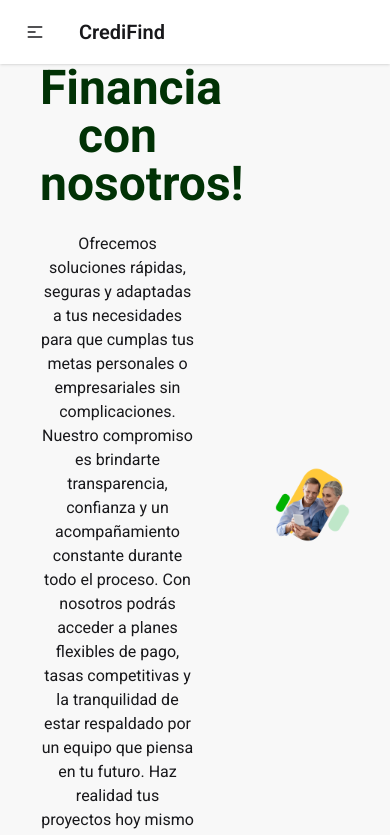
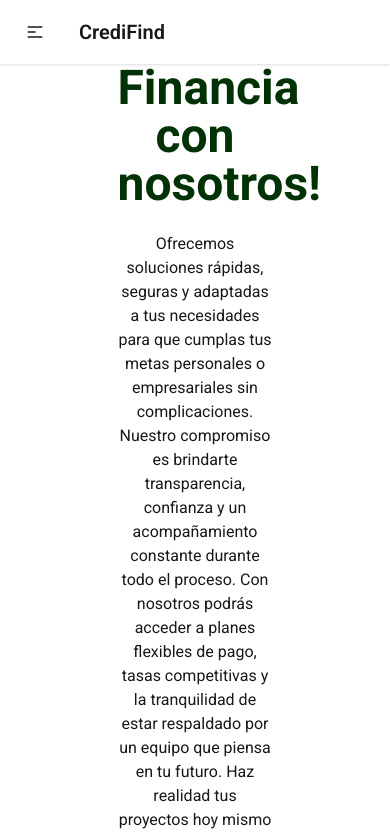
Before and after one commit to Jason-AML/CrediFind, a React (Vite) app: page / in a window 390 px wide. Shown: the top 835 px of the page. Built offline with nearby package versions, Linux system fonts and the light colour scheme; no server answers.

Commit message:
styles(Hero-img): Oculte la imagen para pantallas menores a lg

```diff
--- a/src/components/Hero.jsx
+++ b/src/components/Hero.jsx
@@ -1,9 +1,10 @@
 import imgHero from "../assets/img-hero.png";
+
 import { motion } from "framer-motion";
 export const Hero = () => {
   return (
-    <section className="flex align-center justify-center bg-base-200 min-h-screen w-full ">
-      <div className="flex align-center justify-center w-full gap-20 px-10">
+    <section className="flex align-center justify-center  min-h-screen w-full ">
+      <div className="flex align-center justify-center w-full gap-20 px-10 ">
         <div className="flex flex-col text-center w-1/2 align-center justify-center">
           {/*Hero title */}
           <motion.h1
@@ -67,7 +68,8 @@ export const Hero = () => {
             damping: 10,
             delay: 0.6,
           }}
-          className="flex flex-col text-center w-[1/2] align-center justify-center"
+          className=" flex-col text-center w-[1/2] align-center justify-center hidden lg:flex "
+          iu
         >
           <img src={imgHero} alt="" />
         </motion.div>
```
